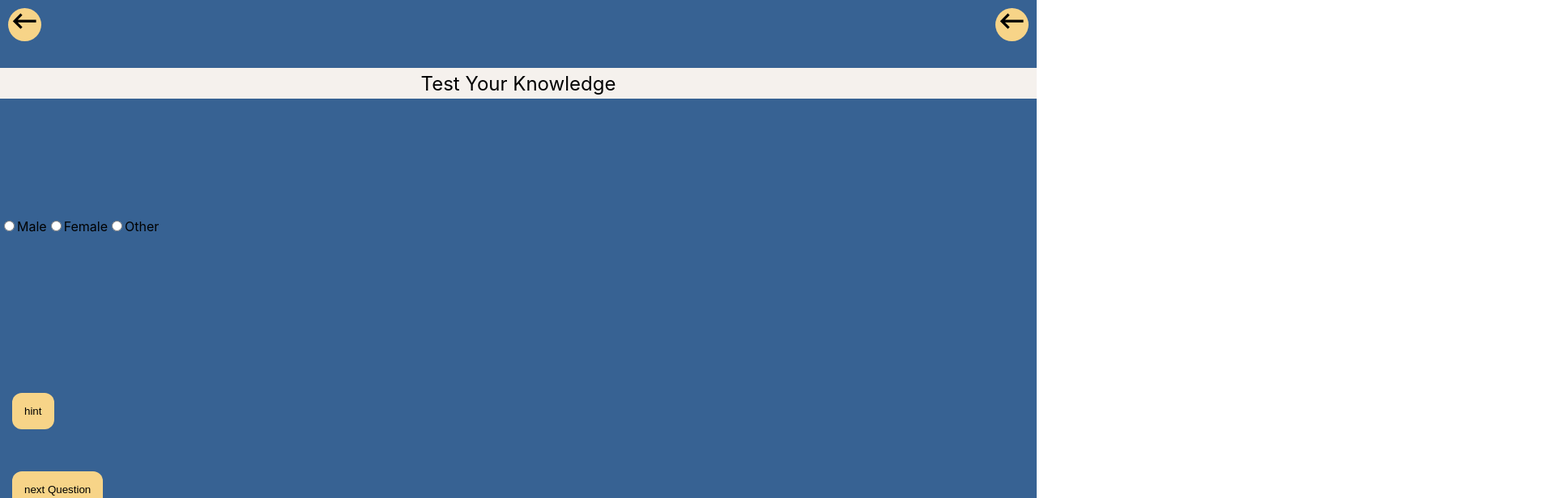
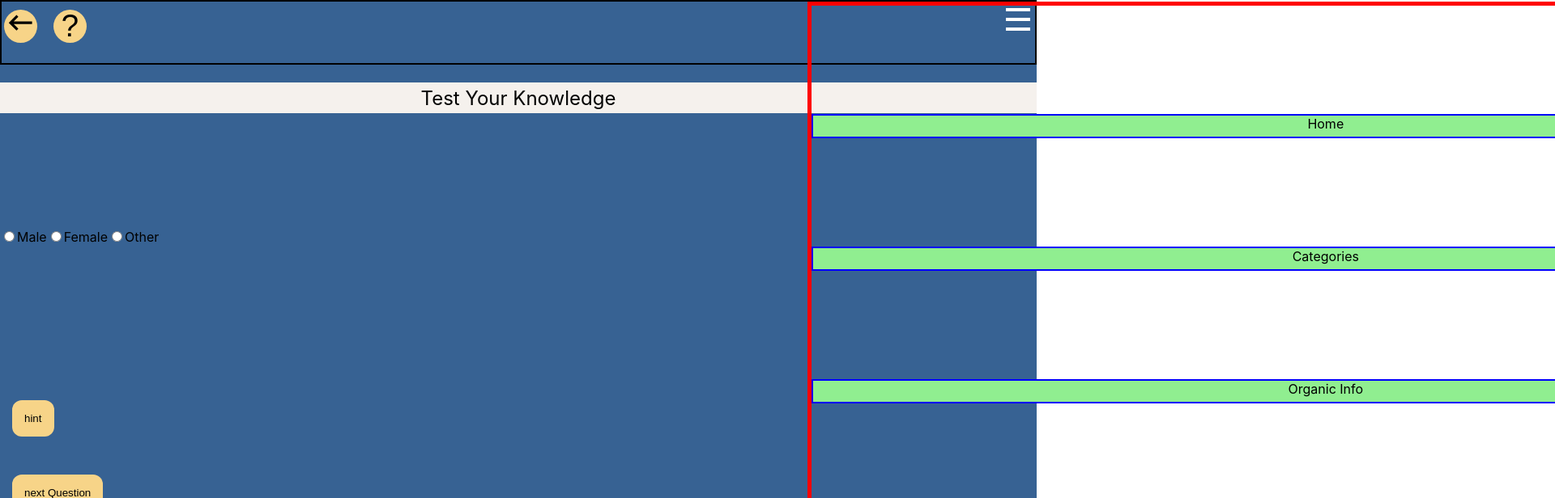
Before and after one commit to npm-i-abhay/final_EcoHow_repo, a Next.js app in the folder final-app/: page /quiz/1 in a window 1280 px wide. Shown: the top 616 px of the page at 81% size, 1920 px wide, since content can reach past the window. Built offline with nearby package versions, Linux system fonts and the light colour scheme.

Commit message:
dynamic routing completed with some missing functionalities

```diff
--- a/final-app/pages/evaluation/[evaluation].js
+++ b/final-app/pages/evaluation/[evaluation].js
@@ -51,7 +51,7 @@ export default function Evalution ({
     labelTextChain1= "How strong is your knowledge of composting & organic waste?",
     labelTextChain2= "Do you have a compost at home or in your building?",
     labelTextChain3= "How often do use your compost a week?",
-    routeToChain2 = "",
+    routeToChain2 = "/subcat/organic",
     onClickChain = ()=> {},
     hintChain4 = OrganicHelp.Evaluation.content
 
@@ -102,12 +102,12 @@ const handleResult = ()=>
         //  =============================================================================
          if (valOne - (-valTwo)- (-valThree) < 150 && evaluation === "organic")
          {
-            setEvRoute(()=>router.push("/tips/organicBad"))
+            setEvRoute(()=>router.push("/tips/organicbad"))
          }
 
          if (valOne - (-valTwo)- (-valThree) >= 150 && evaluation === "organic" )
          {
-            setEvRoute(()=>router.push("/tips/organicGood"))
+            setEvRoute(()=>router.push("/tips/organicgood"))
          }
      }
        console.log(valOne - (-valTwo)- (-valThree))
--- a/final-app/pages/quiz/[quiz].js
+++ b/final-app/pages/quiz/[quiz].js
@@ -8,6 +8,7 @@ import MyAnswers from '../../comps/Quiz'
 import MyButton from '../../comps/Button'
 import MyCircle from '../../comps/CircleIcons2'
 import styled from 'styled-components'
+import Menu from '../../comps/Menu'
 import {useRouter} from 'next/router'
 
 
@@ -76,30 +77,54 @@ export default function Quiz ({
     screenHeight= 620,
     questionChain = "",
     onClickChain = ()=>{},
-    routeToChain= ""
+    routeToChain2= ""
 })
 {
     const router = useRouter()
     const {quiz} = router.query
 
-    if (quiz === "question-one")
+    if (quiz === "question-one-inorg")
     {
         questionChain = "Which Ones of the following should not be recycled"
-        routeToChain= "/tips/inorganicbad"
-        onClickChain = ()=> router.push("/quiz/question-two")
+        routeToChain2= "/tips/inorganicbad"
+        onClickChain = ()=> router.push("/quiz/question-two-inorg")
     }
-    if (quiz === "question-two")
+    if (quiz === "question-two-inorg")
     {
         questionChain = "Which Ones of the following"
-        routeToChain= "/quiz/question-one"
-        onClickChain = ()=> router.push("/quiz/question-three")
+        routeToChain2= "/quiz/question-one-inorg"
+        onClickChain = ()=> router.push("/quiz/question-three-inorg")
     }
-    if (quiz === "question-three")
+    if (quiz === "question-three-inorg")
     {
         questionChain = "Which Ones of"
-        routeToChain= "/quiz/question-two"
+        routeToChain2= "/quiz/question-two-inorg"
         onClickChain = ()=> router.push("/results")
     }
+// ====================================================
+
+if (quiz === "question-one-org")
+    {
+        questionChain = "What kind of chemical elements  can generate a healthy compost?"
+        routeToChain2= "/tips/organicbad"
+        onClickChain = ()=> router.push("/quiz/question-two-org")
+    }
+    if (quiz === "question-two-org")
+    {
+        questionChain = "What happens if you add fresh citrus to your compost?"
+        routeToChain2= "question-one-org"
+        onClickChain = ()=> router.push("/quiz/question-three-org")
+    }
+    if (quiz === "question-three-org")
+    {
+        questionChain = "Is it okay to add meat scraps to your compost?"
+        routeToChain2= "/quiz/question-two-org"
+        onClickChain = ()=> router.push("/results")
+    }
+
+
+
+
 
     return <QuizCont >
 
@@ -111,8 +136,9 @@ export default function Quiz ({
         <div className="mainContainer">
 
                 <div className="iconHeader">
-                    <MakeIcon routeTo={routeToChain}/>
-                    <MakeIcon text="?"/>
+
+
+                    <Menu routeToChain = {routeToChain2} />
                     </div>
                 <div className="banner">
                     <MyBanner text="Test Your Knowledge" bgColor="#F5F1ED"/>
--- a/final-app/pages/results.js
+++ b/final-app/pages/results.js
@@ -5,6 +5,7 @@ import MakeIcon from '../comps/CircleIcons'
 import MyPlant from '../comps/Happyplant'
 import MyStar from '../comps/Stars'
 import MyButton from '../comps/Button'
+import {useRouter} from 'next/router'
 
 import styled from 'styled-components'
 
@@ -90,6 +91,7 @@ export default function Tips ({
 
 
 {
+    const router = useRouter()
     return <TipsCont >
 
        <Head>
@@ -113,7 +115,9 @@ export default function Tips ({
                     <MyPlant/>
                 </div>
                 <br></br>
-                <MyButton text="Back to Categories" routeTo="/category"/>
+                <MyButton
+                text="Back to Categories"
+                onClick = {()=> router.push ("/category")}/>
 
         </div>
         </TipsCont>
```
Also changed, not shown: final-app/pages/category.js (+11 -3 lines), final-app/pages/home.js (+8 -2 lines), final-app/pages/subcat/[subcat].js (+6 -1 lines), final-app/pages/tips/[tips].js (+6 -2 lines).
